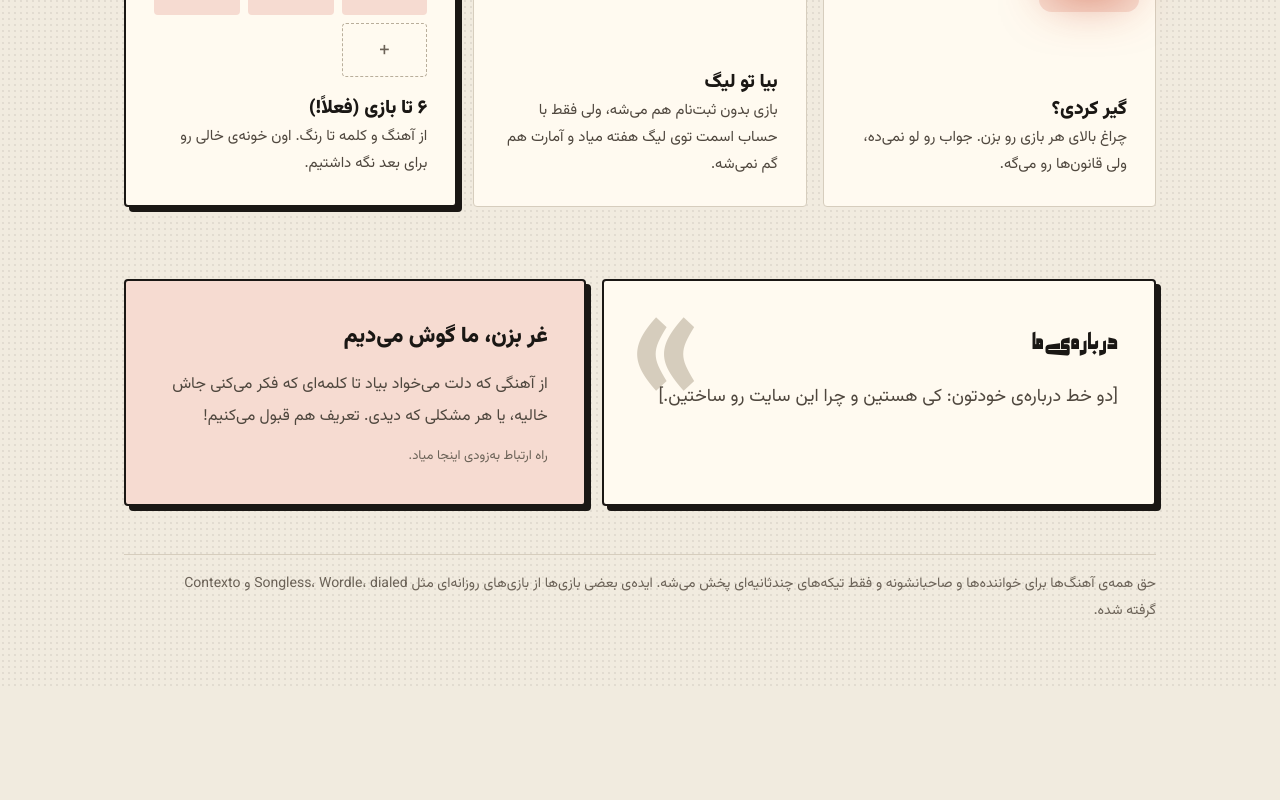
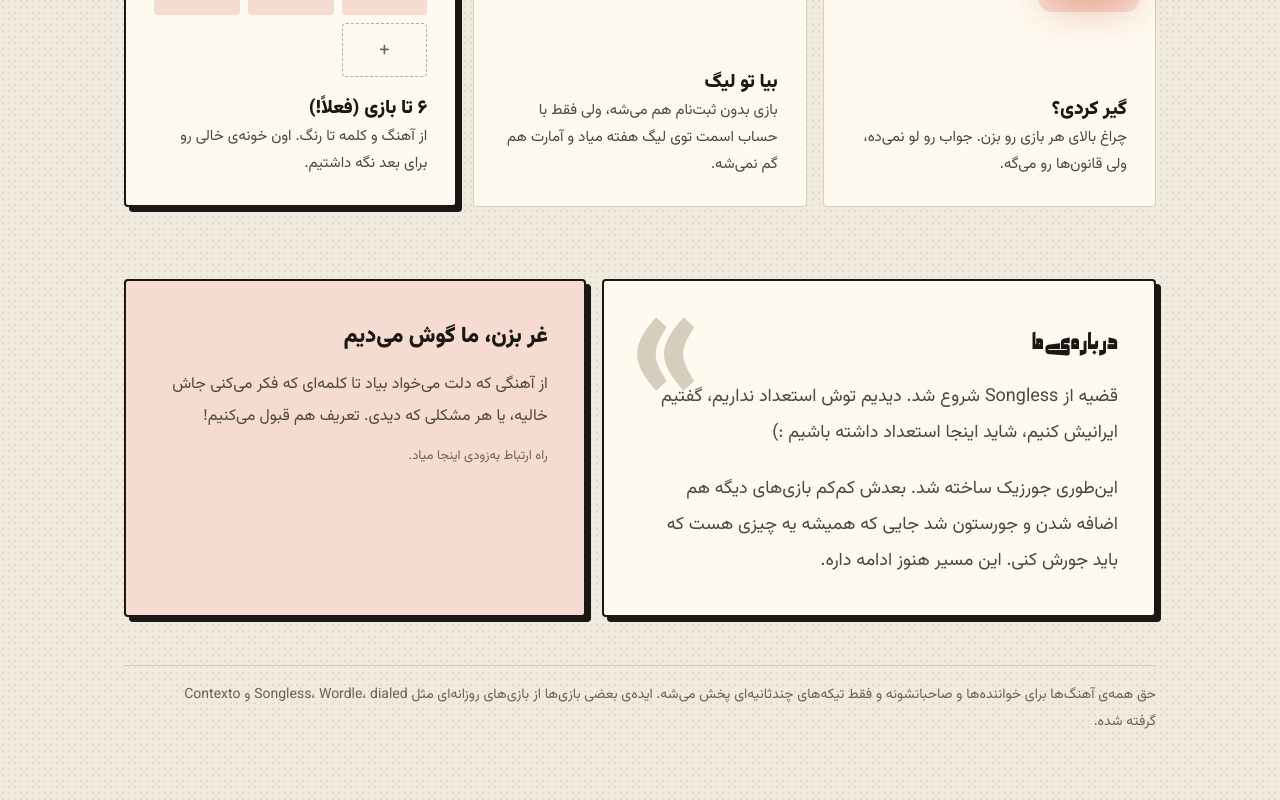
Before and after one commit to fatimaBorhani/songmore, a React (Vite) app in the folder client/: page /about in a window 1280 px wide. Shown: the part 914-1714 px from the top of the page. Before the commit the page ends 1602 px from the top, so only its background shows below. Built offline with nearby package versions, Linux system fonts and the light colour scheme; no server answers.

Commit message:
About page: real 'about us' text in two paragraphs

```diff
--- a/client/src/pages/AboutPage.jsx
+++ b/client/src/pages/AboutPage.jsx
@@ -11,7 +11,11 @@ import './about.css'
 // روی کامپیوتر چینش بنتو با تصویر؛ روی گوشی یه فهرست جمع‌وجور (فقط با CSS عوض می‌شه)
 
 // متن «درباره‌ی ما» و راه ارتباط: فعلاً موقت؛ هر وقت آماده شد فقط همین‌جا عوض بشه
-const ABOUT_US = '[دو خط درباره‌ی خودتون: کی هستین و چرا این سایت رو ساختین.]'
+// متن «درباره‌ی ما»: هر خط یه پاراگراف
+const ABOUT_US = [
+  'قضیه از Songless شروع شد. دیدیم توش استعداد نداریم، گفتیم ایرانیش کنیم، شاید اینجا استعداد داشته باشیم :)',
+  'این‌طوری جورزیک ساخته شد. بعدش کم‌کم بازی‌های دیگه هم اضافه شدن و جورستون شد جایی که همیشه یه چیزی هست که باید جورش کنی. این مسیر هنوز ادامه داره.',
+]
 const CONTACT_URL = '' // مثلاً 'mailto:...' یا لینک تلگرام؛ تا خالیه دکمه نمیاد
 
 // آیکن‌های خطی کوچیک (به رنگ متن)
@@ -191,7 +195,9 @@ function AboutPage() {
             »
           </span>
           <h2 id="about-us-title">درباره‌ی ما</h2>
-          <p>{ABOUT_US}</p>
+          {ABOUT_US.map((text) => (
+            <p key={text}>{text}</p>
+          ))}
         </div>
         <div className="about-contact">
           <b>غر بزن، ما گوش می‌دیم</b>
--- a/client/src/pages/about.css
+++ b/client/src/pages/about.css
@@ -315,6 +315,11 @@
   font-size: 14px;
   color: var(--text-soft);
   line-height: 2;
+}
+
+/* «درباره‌ی ما» چند پاراگرافه */
+.about-us-card p + p {
+  margin-top: 8px;
 }
 
 .about-contact b {
```
